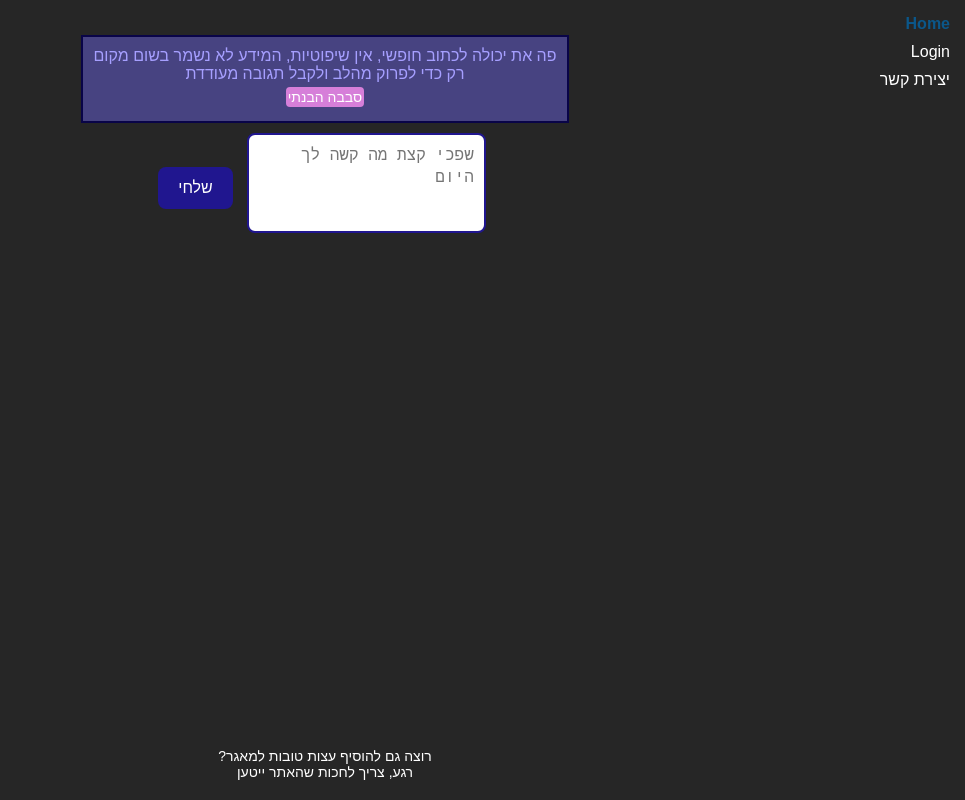
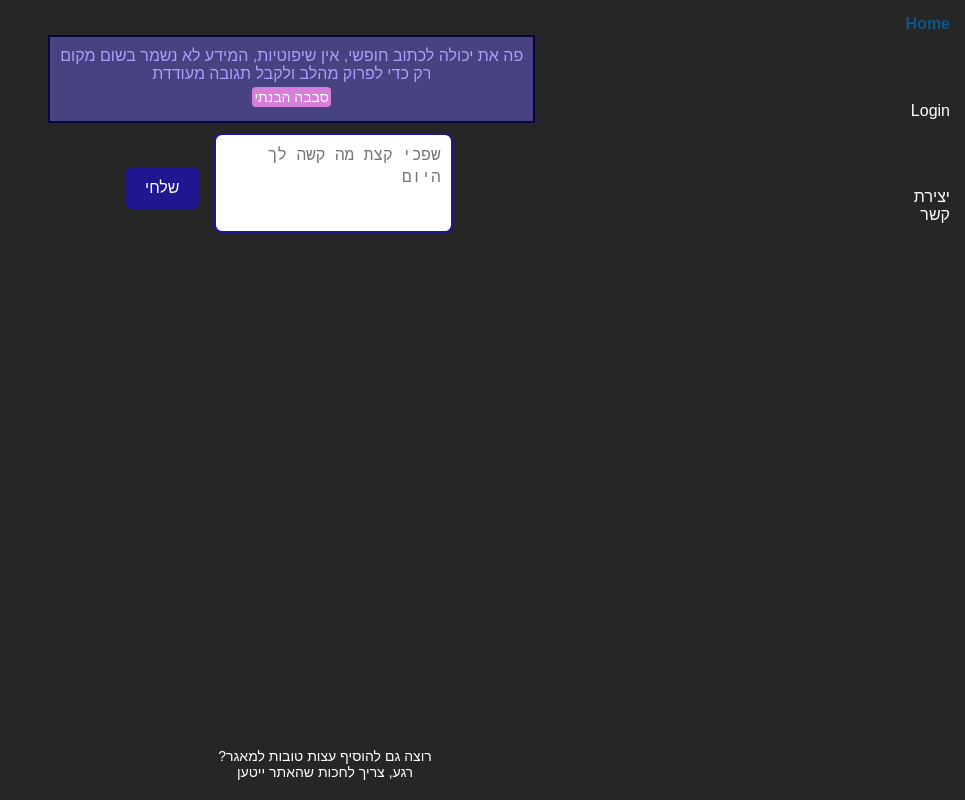
Before and after one commit to Or0naa/beStrongClient, a React (Vite) app: page / in a window 1280 px wide. Shown: the whole page, without its empty margins (315-1280 px from the left). Built offline with nearby package versions, Linux system fonts and the light colour scheme; no server answers; a web font is replaced by a local one.

Commit message:
css and more

```diff
--- a/src/pages/Header/style.module.css
+++ b/src/pages/Header/style.module.css
@@ -4,7 +4,7 @@
     display: grid;
     grid-template-columns: 1fr; /* יצירת עמודה אחת ברוחב מלא */
     grid-gap: 10px; /* רווח בין הלינקים */
-    position: absolute;
+    /* position: absolute; */
   }
 
   .active {
```
